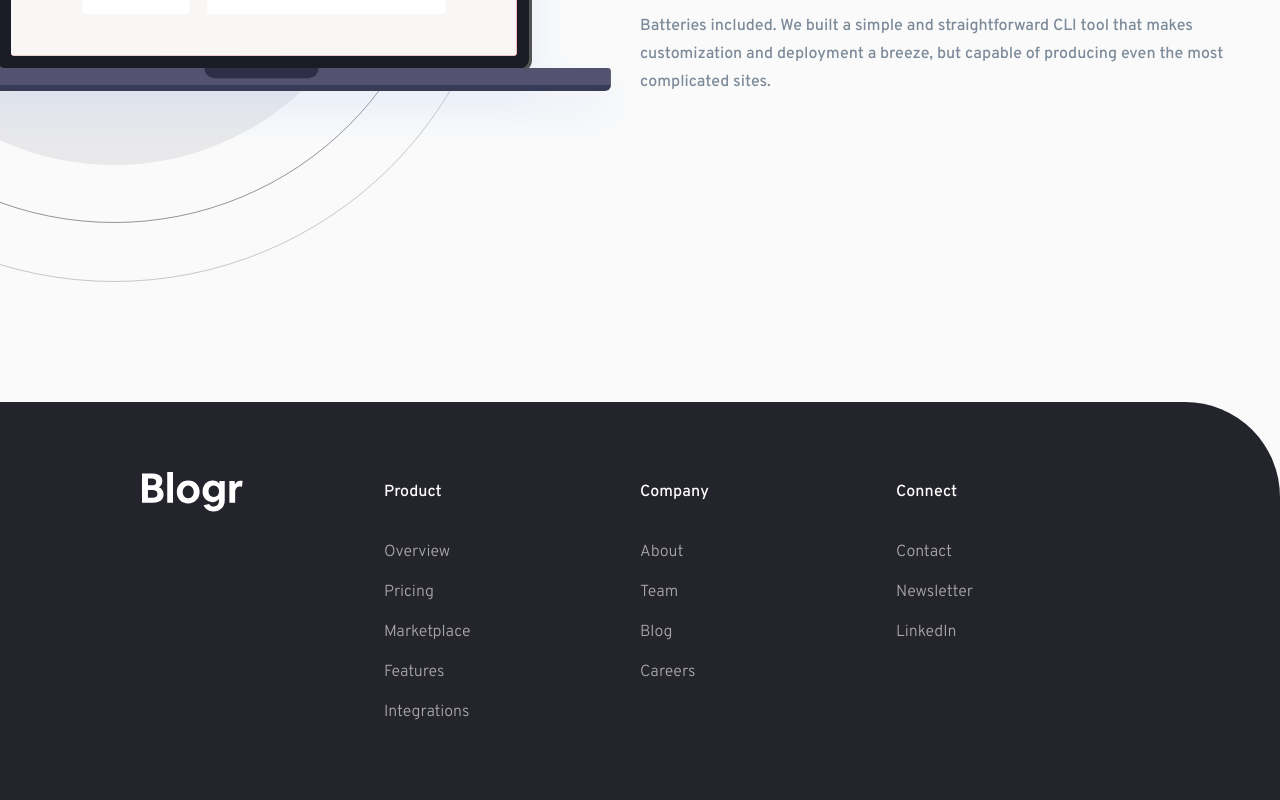
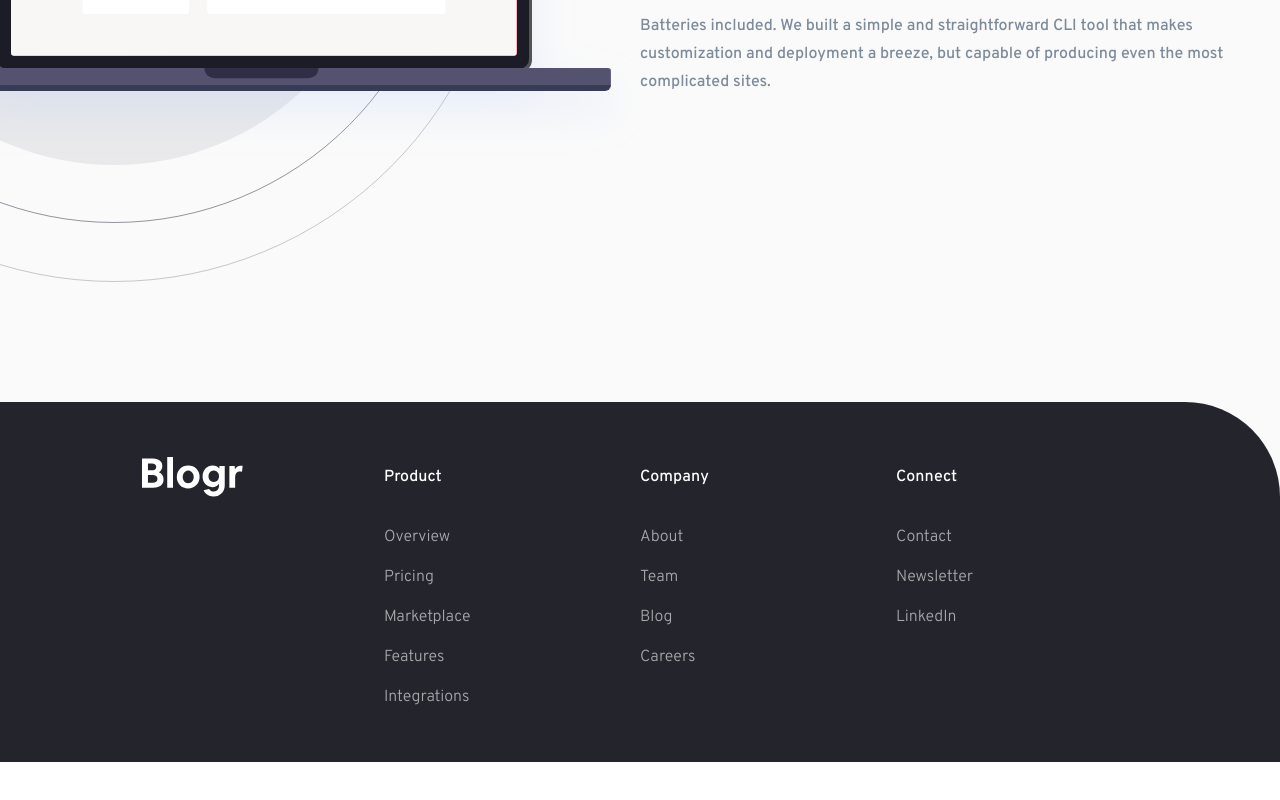
Before and after one commit to thien2218/blogr, a Next.js app: page / in a window 1280 px wide. Shown: the part 2631-3431 px from the top of the page. After the commit the page ends 3393 px from the top, so only its background shows below. Built offline with nearby package versions, Linux system fonts and the light colour scheme.

Commit message:
Fixing footer height

```diff
--- a/styles/footer.css
+++ b/styles/footer.css
@@ -4,7 +4,8 @@
    background-color: #24242C;
    border-top-right-radius: 95px;
    width: 100%;
-   padding: 80px 0;
+   padding: 65px 0;
+   height: 360px;
    display: grid;
    grid-template-columns: 30% 20% 20% 30%;
    color: #fff;
```
